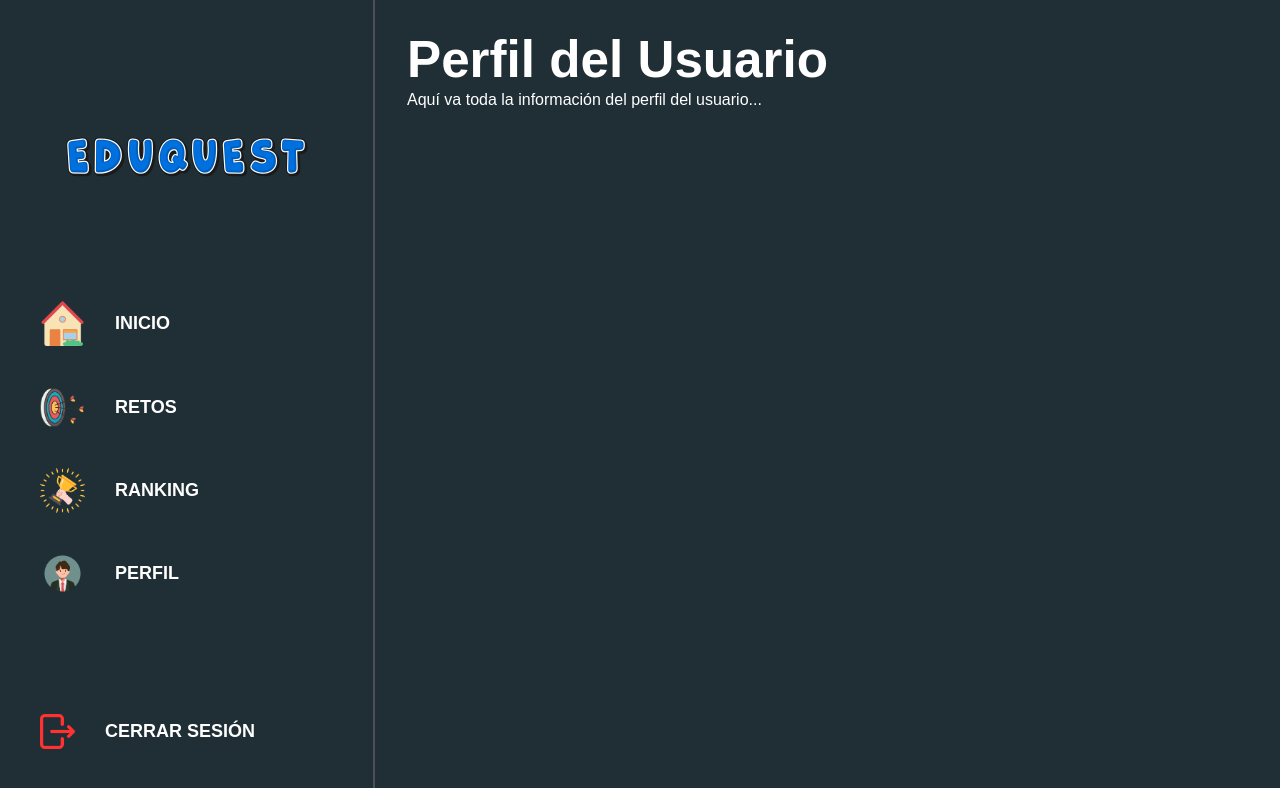
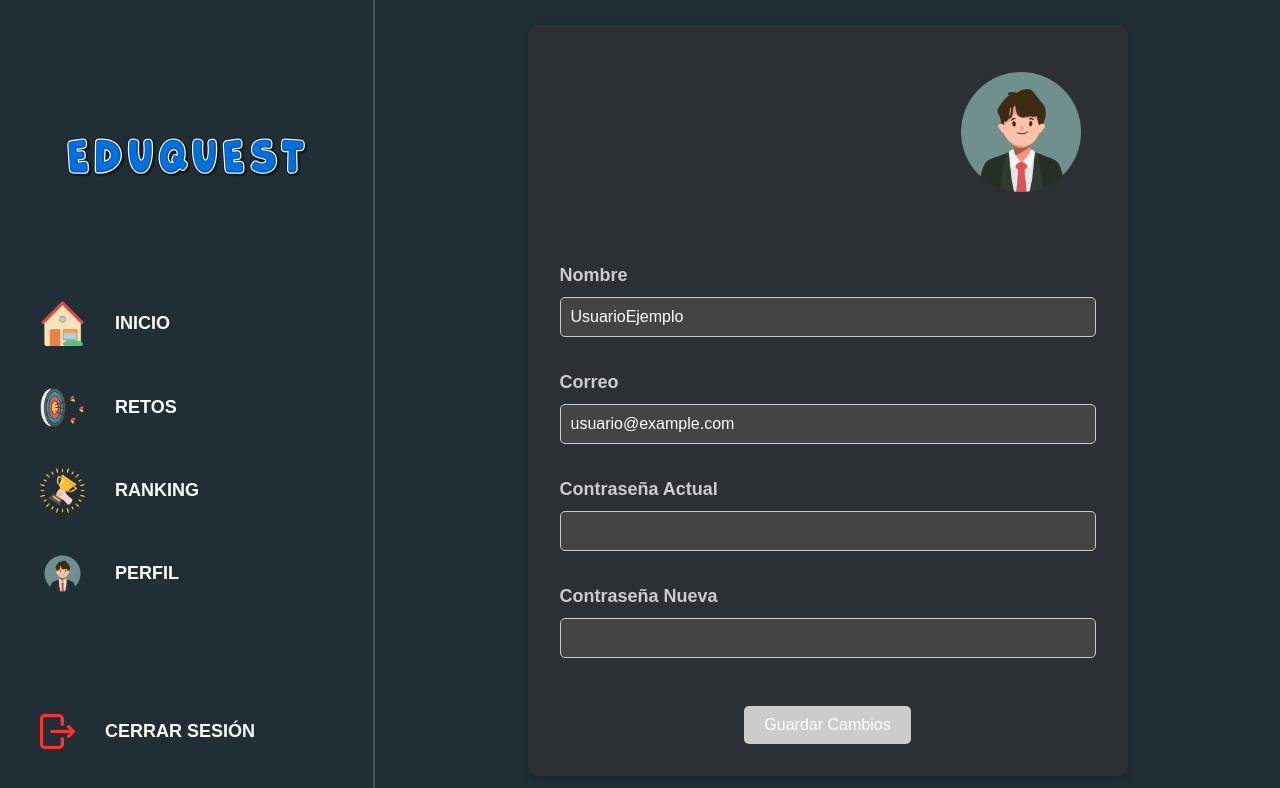
Before and after one commit to ramadearbol/Eduquest, a React (Vite) app in the folder frontend/: page /home/perfil in a window 1280 px wide. Shown: the top 788 px of the page. Built offline with nearby package versions, Linux system fonts and the light colour scheme.

Commit message:
Iniciación Perfil

```diff
--- a/frontend/src/pages/Perfil.jsx
+++ b/frontend/src/pages/Perfil.jsx
@@ -1,11 +1,135 @@
 // src/pages/Perfil.jsx
-import React from "react";
+import React, { useState, useEffect } from "react";
+import iconoPerfil from "../assets/Perfil.png"; // Asegúrate de que esta imagen esté bien ubicada.
+import '../styles/Perfil.css';
 
 function Perfil() {
+  // Estado para los campos
+  const [nombre, setNombre] = useState("UsuarioEjemplo");
+  const [correo, setCorreo] = useState("usuario@example.com");
+  const [contraseñaActual, setContraseñaActual] = useState("");
+  const [contraseñaNueva, setContraseñaNueva] = useState("");
+
+  const [nombreOriginal, setNombreOriginal] = useState("UsuarioEjemplo");
+  const [correoOriginal, setCorreoOriginal] = useState("usuario@example.com");
+  const [contraseñaActualOriginal, setContraseñaActualOriginal] = useState("");
+  const [contraseñaNuevaOriginal, setContraseñaNuevaOriginal] = useState("");
+
+  const [changesMade, setChangesMade] = useState(false);
+
+  // Comprobar si los cambios se han realizado
+  useEffect(() => {
+    // Compara los valores actuales con los valores originales
+    if (
+      nombre !== nombreOriginal ||
+      correo !== correoOriginal ||
+      contraseñaActual !== contraseñaActualOriginal ||
+      contraseñaNueva !== contraseñaNuevaOriginal
+    ) {
+      setChangesMade(true);
+    } else {
+      setChangesMade(false);
+    }
+  }, [nombre, correo, contraseñaActual, contraseñaNueva, nombreOriginal, correoOriginal, contraseñaActualOriginal, contraseñaNuevaOriginal]);
+
+  // Función para manejar los cambios en los inputs
+  const handleInputChange = () => {
+    // Verifica si se realiza algún cambio en los campos
+    setChangesMade(true);
+  };
+
+  // Función para guardar los cambios
+  const handleGuardarCambios = () => {
+    // Lógica para guardar los cambios (por ejemplo, enviarlo a la base de datos)
+    setNombreOriginal(nombre);
+    setCorreoOriginal(correo);
+    setContraseñaActualOriginal(contraseñaActual);
+    setContraseñaNuevaOriginal(contraseñaNueva);
+    console.log("Cambios guardados");
+
+    setChangesMade(false); // Desactiva el botón después de guardar
+  };
+
   return (
     <div className="perfil-container">
-      <h1>Perfil del Usuario</h1>
-      <p>Aquí va toda la información del perfil del usuario...</p>
+      <div className="perfil-card">
+        {/* Foto de perfil */}
+        <div className="perfil-photo">
+          <img src={iconoPerfil} alt="Foto de perfil" className="perfil-img" />
+        </div>
+
+        {/* Formulario de edición */}
+        <div className="perfil-form">
+          {/* Nombre */}
+          <div className="form-group">
+            <label htmlFor="nombre">Nombre</label>
+            <input
+              type="text"
+              id="nombre"
+              value={nombre}
+              onChange={(e) => {
+                setNombre(e.target.value);
+                handleInputChange();
+              }}
+              className="form-input"
+            />
+          </div>
+
+          {/* Correo */}
+          <div className="form-group">
+            <label htmlFor="correo">Correo</label>
+            <input
+              type="email"
+              id="correo"
+              value={correo}
+              onChange={(e) => {
+                setCorreo(e.target.value);
+                handleInputChange();
+              }}
+              className="form-input"
+            />
+          </div>
+
+          {/* Contraseña actual */}
+          <div className="form-group">
+            <label htmlFor="contraseñaActual">Contraseña Actual</label>
+            <input
+              type="password"
+              id="contraseñaActual"
+              value={contraseñaActual}
+              onChange={(e) => {
+                setContraseñaActual(e.target.value);
+                handleInputChange();
+              }}
+              className="form-input"
+            />
+          </div>
+
+          {/* Contraseña nueva */}
+          <div className="form-group">
+            <label htmlFor="contraseñaNueva">Contraseña Nueva</label>
+            <input
+              type="password"
+              id="contraseñaNueva"
+              value={contraseñaNueva}
+              onChange={(e) => {
+                setContraseñaNueva(e.target.value);
+                handleInputChange();
+              }}
+              className="form-input"
+            />
+          </div>
+
+          {/* Botón guardar cambios */}
+          <button
+            onClick={handleGuardarCambios}
+            className="save-btn"
+            disabled={!changesMade} // El botón solo está habilitado si hay cambios
+          >
+            Guardar Cambios
+          </button>
+        </div>
+      </div>
     </div>
   );
 }
--- /dev/null
+++ b/frontend/src/styles/Perfil.css
@@ -0,0 +1,91 @@
+/* Estilos específicos para el perfil */
+.perfil-container {
+    display: flex;
+    justify-content: center;
+    align-items: center;
+    height: 100%;
+    width: 100%;
+    background-color: rgb(32, 47, 54);
+    color: white;
+  }
+
+  .perfil-card {
+    background-color: #2c2f33;
+    border-radius: 10px;
+    padding: 2rem;
+    width: 100%;
+    max-width: 600px;
+    text-align: right;
+    align-items: center;
+    box-shadow: 0px 4px 10px rgba(0, 0, 0, 0.2);
+  }
+
+  .perfil-photo {
+    margin-bottom: 2rem;
+  }
+
+  .perfil-img {
+    width: 150px;
+    height: 150px;
+    border-radius: 50%;
+    object-fit: cover;
+  }
+
+  .perfil-form {
+    display: flex;
+    flex-direction: column;
+    align-items: center;
+  }
+
+  .form-group {
+    margin: 1rem 0;
+    width: 100%;
+    text-align: left;
+  }
+
+  .form-group input {
+    width: 100%;
+    padding: 10px;
+    margin-top: 0.5rem;
+    font-size: 16px;
+    border-radius: 5px;
+    border: 1px solid #ccc;
+    background-color: #444;
+    color: white;
+  }
+
+  .form-group input:focus {
+    outline: none;
+    border-color: #32a852;
+  }
+
+  .form-group label {
+    font-size: 18px;
+    font-weight: bold;
+    color: #ccc;
+  }
+
+  .save-btn {
+    margin-top: 2rem;
+    background-color: #32a852;
+    color: white;
+    border: none;
+    padding: 10px 20px;
+    border-radius: 5px;
+    cursor: pointer;
+    font-size: 16px;
+    transition: background-color 0.3s;
+  }
+
+  .save-btn:hover {
+    background-color: #28a745;
+  }
+
+  .save-btn:focus {
+    outline: none;
+  }
+
+  .save-btn:disabled {
+    background-color: #ccc;
+    cursor: not-allowed;
+  }
--- a/frontend/src/styles/index.css
+++ b/frontend/src/styles/index.css
@@ -30,9 +30,11 @@ a:hover {
 
 body {
   margin: 0;
-  place-items: center;
   min-width: 320px;
   min-height: 100vh;
+  display: flex;
+  justify-content: center;
+  align-items: center;
 }
 
 h1 {
```
